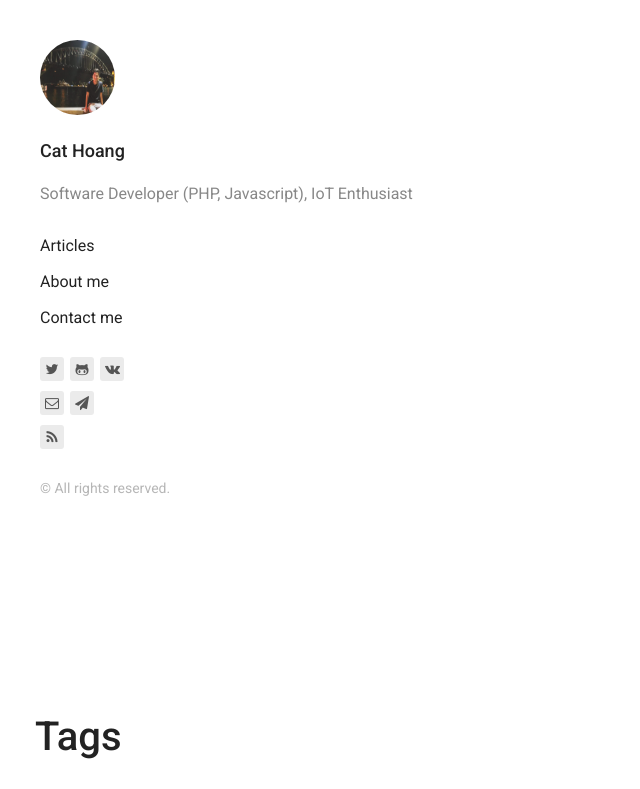
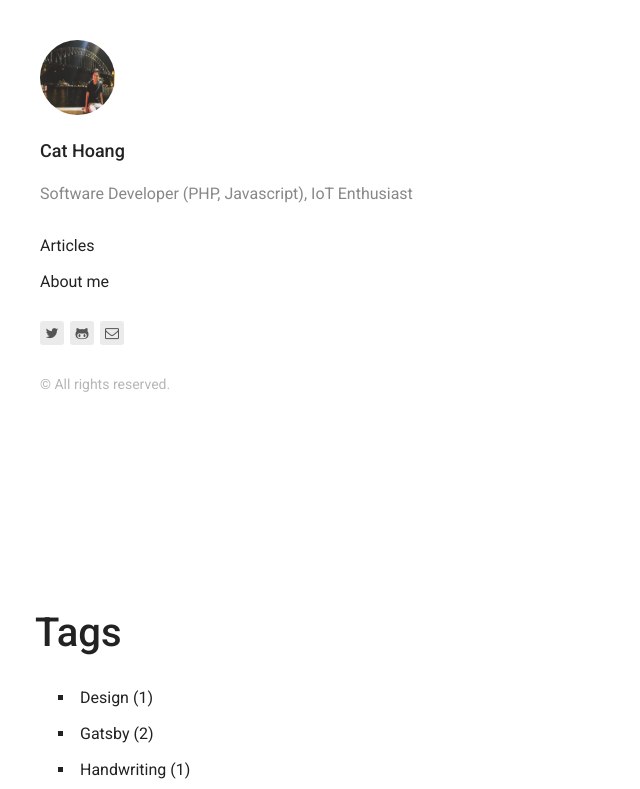
Before and after one commit to hchoang/hchoang.github.io, a Gatsby site: page /tags in a window 1280 px wide. Shown: the top 789 px of the page, without its empty margins (0-640 px from the left). Built offline with nearby package versions, Linux system fonts and the light colour scheme; Gatsby itself is replaced by a stand-in of ours; some packages are replaced by stand-ins of ours.

Commit message:
update template, remove social media links

```diff
--- a/gatsby-config.js
+++ b/gatsby-config.js
@@ -18,17 +18,13 @@
         label: 'About me',
         path: '/about/',
       },
-      {
-        label: 'Contact me',
-        path: '/contact/',
-      },
     ],
     author: {
       name: 'Cat Hoang',
       email: 'cat.hoanghuy@gmail.com',
       telegram: '#',
       twitter: '#',
-      github: '#',
+      github: 'hchoang',
     },
   },
   plugins: [
--- a/src/components/Links/index.jsx
+++ b/src/components/Links/index.jsx
@@ -36,31 +36,8 @@
             </a>
           </li>
           <li className="links__list-item">
-            <a
-              href={`https://www.vk.com/${links.vk}`}
-              target="_blank"
-              rel="noopener noreferrer"
-            >
-              <i className="icon-vkontakte" />
-            </a>
-          </li>
-        </ul>
-        <ul className="links__list">
-          <li className="links__list-item">
             <a href={`mailto:${links.email}`}>
               <i className="icon-mail" />
-            </a>
-          </li>
-          <li className="links__list-item">
-            <a href={`telegram:${links.telegram}`}>
-              <i className="icon-paper-plane" />
-            </a>
-          </li>
-        </ul>
-        <ul className="links__list">
-          <li className="links__list-item">
-            <a href={links.rss}>
-              <i className="icon-rss" />
             </a>
           </li>
         </ul>
```
